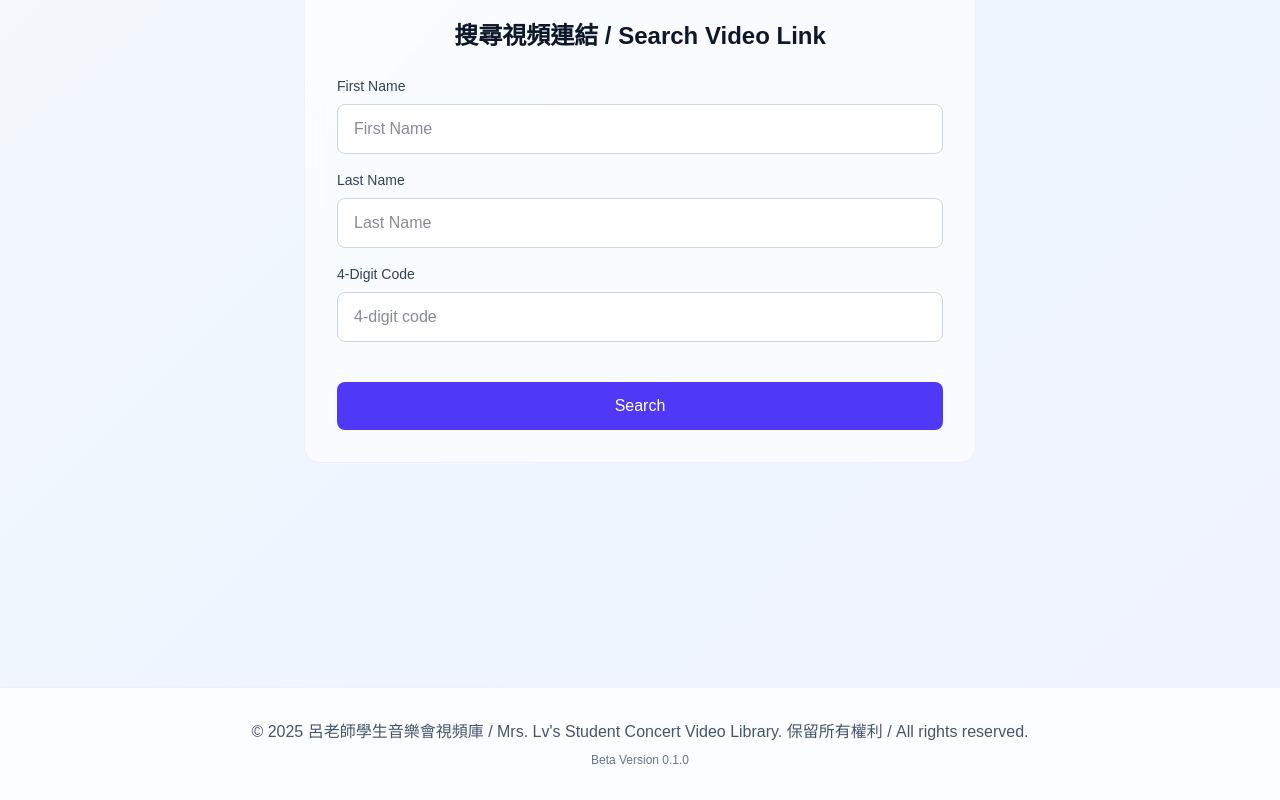
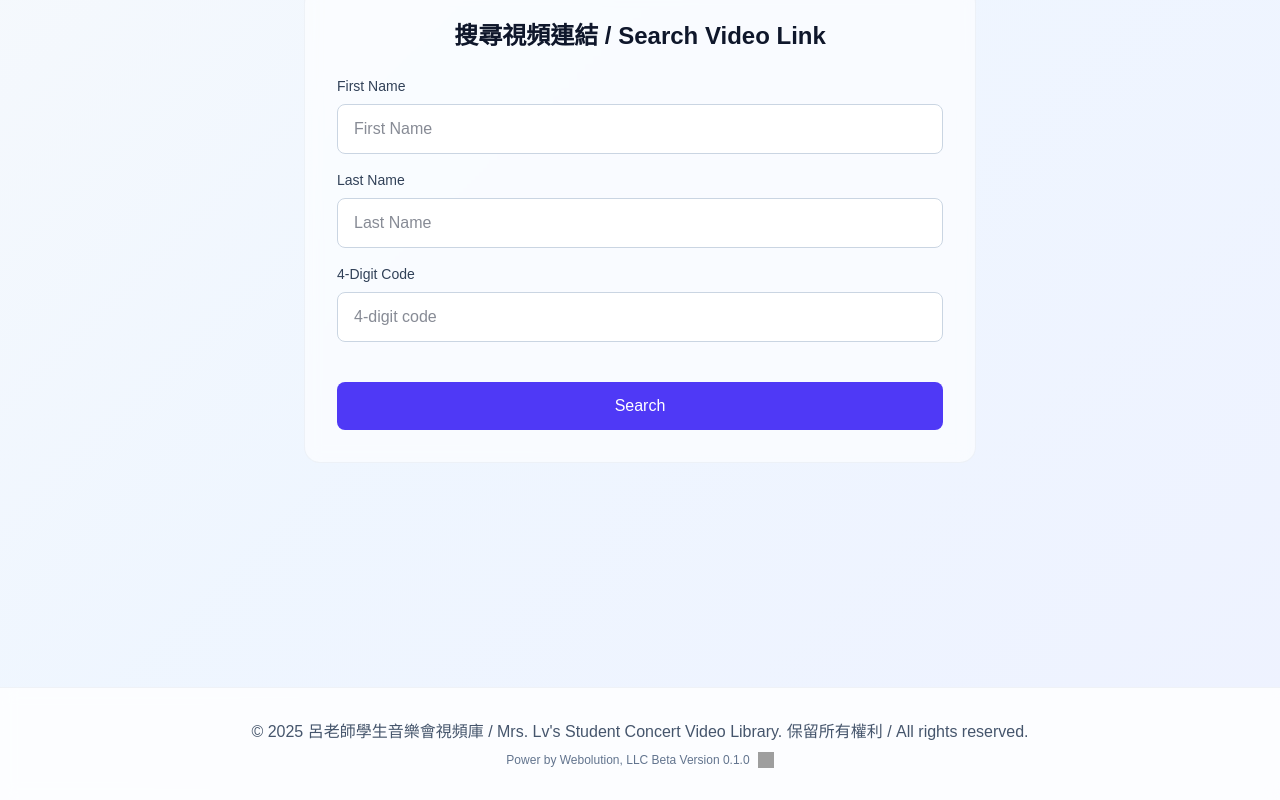
Before and after one commit to yl0xffff/music_video_share, a Next.js app: page / in a window 1280 px wide. Shown: the part 456-1256 px from the top of the page. Built offline with nearby package versions, Linux system fonts and the light colour scheme; grey boxes are pictures that could not be loaded.

Commit message:
add power by

```diff
--- a/src/app/page.tsx
+++ b/src/app/page.tsx
@@ -206,8 +206,17 @@ export default function Home() {
         <div className="max-w-7xl mx-auto px-4 sm:px-6 lg:px-8 py-8">
           <div className="text-center text-slate-600 dark:text-slate-400">
             <p>© 2025 呂老師學生音樂會視頻庫 / Mrs. Lv's Student Concert Video Library. 保留所有權利 / All rights reserved.</p>
-            <p className="mt-2 text-xs text-slate-500 dark:text-slate-500">
-              Beta Version 0.1.0
+            <p className="mt-2 text-xs text-slate-500 dark:text-slate-500 flex items-center justify-center gap-2">
+              Power by Webolution, LLC Beta Version 0.1.0
+              <a
+                href="mailto:richard.li@webolutionllc.com"
+                className="inline-flex items-center"
+                aria-label="Email Richard Li"
+                target="_blank"
+                rel="noopener noreferrer"
+              >
+                <img src="/images/email.png" alt="Email" className="w-4 h-4" />
+              </a>
             </p>
           </div>
         </div>
```
